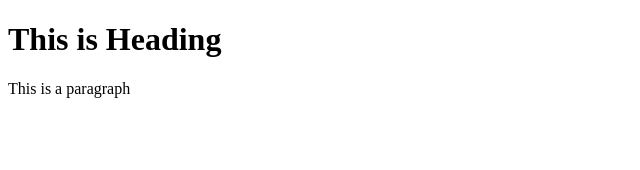
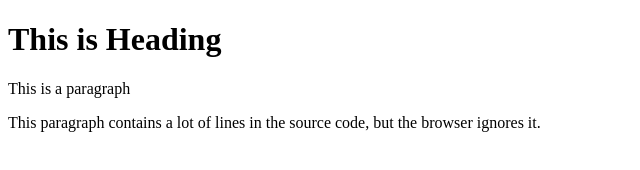
Before and after one commit to csan0003/week9-homework, a plain HTML site: page index.html in a window 1280 px wide. Shown: the whole page, without its empty margins (0-640 px from the left). Drawn offline with Linux system fonts and the light colour scheme.

Commit message:
Add files via upload

```diff
--- a/index.html
+++ b/index.html
@@ -7,4 +7,12 @@
     <h1>This is Heading</h1>
     <p>This is a paragraph</p>
 </body>
+
+<p>
+    This paragraph
+    contains a lot of lines
+    in the source code,
+    but the browser
+    ignores it.
+    </p>
 </html>
```
